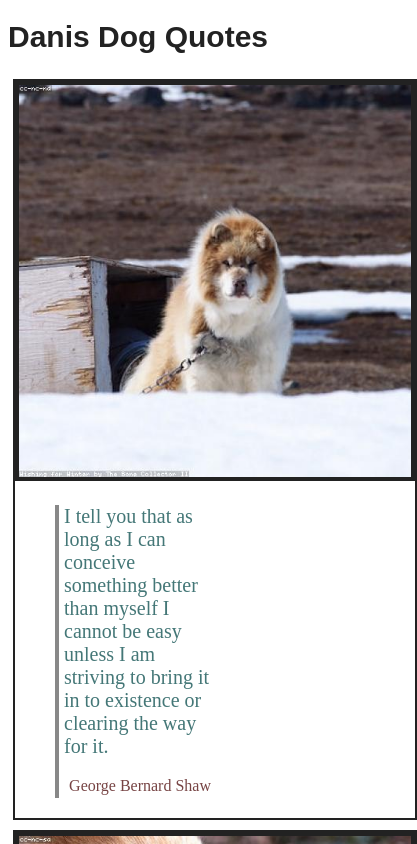
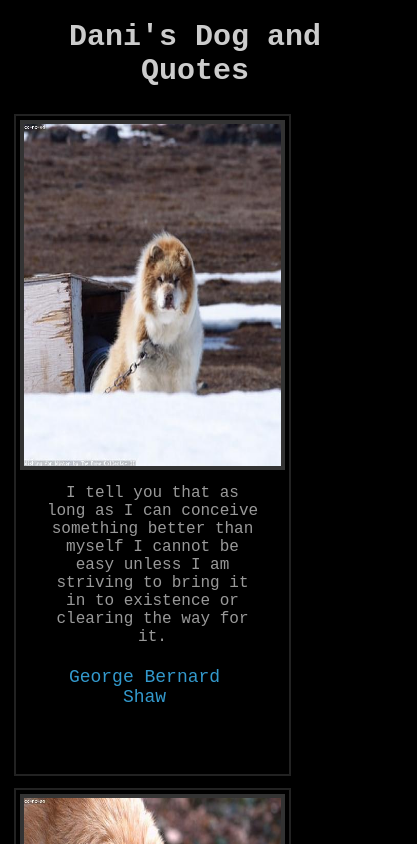
Before and after one commit to danimohekey/9987794-Assessment01, a plain HTML site: page index.html in a window 390 px wide. Shown: the top 844 px of the page, 417 px wide, since content can reach past the window. Drawn offline with Linux system fonts and the light colour scheme.

Commit message:
Layout adjusted and responsive design added.

```diff
--- a/css/styles.css
+++ b/css/styles.css
@@ -1,36 +1,87 @@
 h1 {
-    font-family: arial;
-    font-size: 30px;
-    color: #222;
+    text-align: center;
+    font-family: Courier New, Courier, monospace;
+    font-size: 55px;
+    color: #CCCCCC;
 }
 
-.thickborder {
-    border: 4px solid #222;
-    box-sizing:border-box;
+:root {
+    background-color: #000000;
 }
 
 img {
     height: 400px;
-    width: 400px;
+    width: 100%;
+}
+
+.thickborder {
+    border: 4px solid #333333;
+    box-sizing: border-box;
+    height: 400px;
+    width: 100%;
 }
 
 blockquote {
-     border-left: 4px solid #888;
-     padding-left: 5px;
+    text-align: center;
+    font-family: Courier New, Courier, monospace;
      font-size: 20px;
-     color: #477;
-     max-width: 150px;
+     height: 500px;
+     width: 400px;
+     color: #999999;
+     padding: 10px;
+     margin: auto;
 }
 
 p {
-     text-align: right;
-     font-size: 16px;
-     color: #744;
+     text-align: center;
+     font-family: Courier New, Courier, monospace;
+     font-size: 18px;
+     color: #3399CC;
+     height: 100px;
+     width: 90%;
      padding: 3px;
 }
 
 div {
     border: 2px solid #222;
-    float:left;
-    margin: 5px;
+    float: left;
+    width: 440px;
+    height: 650px;
+    margin: 6px;
+    padding: 4px;
 }
+
+@media screen and (min-width:0) and (max-width:1024px) {
+
+    h1 {
+        font-size:30px;
+    }
+
+    div {
+    border: 2px solid #222;
+    float: left;
+    width: 265px;
+    height: 650px;
+    margin: 6px;
+    padding: 4px;
+    }
+
+    .thickborder {
+    border: 4px solid #333333;
+    box-sizing: border-box;
+    height: 350px;
+    width: 100%;
+    }
+
+    blockquote {
+    text-align: center;
+    font-family: Courier New, Courier, monospace;
+     font-size: 16px;
+     height: 500px;
+     width: 220px;
+     color: #999999;
+     padding: 10px;
+     margin: auto;
+    }
+
+}
--- a/index.html
+++ b/index.html
@@ -3,13 +3,13 @@
     <head>
         <meta charset="utf-8">
         <meta name="viewport" content="width=device-width, initial-scale=1.0">
-        <title>Danis Dog Quotes</title>
+        <title>Dani's Dog and Quotes</title>
         <link rel="stylesheet" href="css/styles.css" type="text/css" >
     </head>
     <body>
         <!-- Content begins here -->
 
-        <h1>Danis Dog Quotes</h1>
+        <h1>Dani's Dog and Quotes</h1>
 
         <div>
             <img class="thickborder" src="images/dogs01.jpg" alt="dogs01 image" >
@@ -44,7 +44,7 @@
         </div>
 
         <div>
-            <img class="thickborder" src="images/dogs05.jpg" alt="dogs05 image" >
+            <img class="thickborder" src="images/dogs05.jpeg" alt="dogs05 image" >
             <blockquote>
                 Every great and commanding movement in the annals of the world is the triumph of enthusiasm. Nothing great was ever achieved without it.
                 <p>Ralph Waldo Emerson</p>
@@ -68,7 +68,7 @@
         </div>
 
         <div>
-            <img class="thickborder" src="images/dogs08.jpg" alt="dogs08 image" >
+            <img class="thickborder" src="images/dogs08.jpeg" alt="dogs08 image" >
             <blockquote>
                 Television has proved that people will look at anything rather than each other.
                 <p>Ann Landers</p>
@@ -76,7 +76,7 @@
         </div>
 
         <div>
-            <img class="thickborder" src="images/dogs09.jpg" alt="dogs09 image" >
+            <img class="thickborder" src="images/dogs09.jpeg" alt="dogs09 image" >
             <blockquote>
                 As we read the school reports on our children, we realize a sense of relief, that can rise to delight, that, thank Heaven, nobody is reporting in this fashion on us.
                 <p>John Boynton Priestley</p>
@@ -84,7 +84,7 @@
         </div>
 
         <div>
-            <img class="thickborder" src="images/dogs10.jpg" alt="dogs10 image" >
+            <img class="thickborder" src="images/dogs10.jpeg" alt="dogs10 image" >
             <blockquote>
                 The true faith discovered was When painted panel, statuary, Glass-mosaic, window-glass, Amended what was told awry By some peasant gospeler.
                 <p>William Butler Yeats</p>
```
